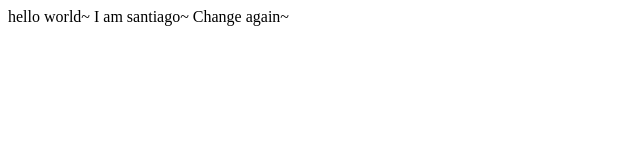
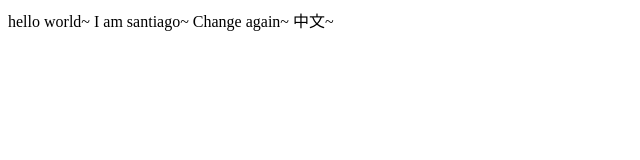
Before and after one commit to 3santiago3/git_learning, a plain HTML site: page index.html in a window 1280 px wide. Shown: the whole page, without its empty margins (0-640 px from the left). Drawn offline with Linux system fonts and the light colour scheme.

Commit message:
添加中文

```diff
--- a/index.html
+++ b/index.html
@@ -10,5 +10,6 @@
   hello world~
   I am santiago~
   Change again~
+  中文~
 </body>
 </html>
```
